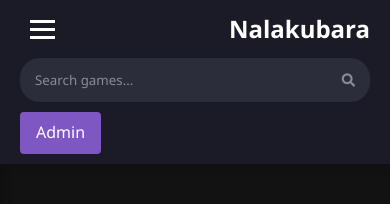
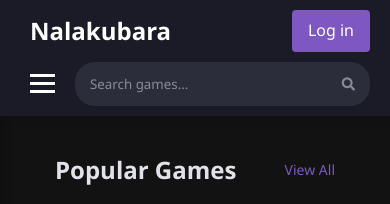
Before and after one commit to goldsame/Nalakubara, a React (Create React App) app in the folder client/: page / in a window 390 px wide. Shown: the top 204 px of the page. Built offline with nearby package versions, Linux system fonts and the light colour scheme; the HTML template or start-up script is replaced by a standard one.

Commit message:
优化移动端显示：修复汉堡菜单功能，调整页头为两行布局，将Admin改为Log in，优化游戏窗口显示

```diff
--- a/client/src/components/Header/Header.css
+++ b/client/src/components/Header/Header.css
@@ -3,16 +3,29 @@
   padding: 10px 20px;
   position: sticky;
   top: 0;
-  z-index: 1001; /* 确保比侧边栏的z-index高 */
+  z-index: 1001;
   box-shadow: 0 2px 10px rgba(0, 0, 0, 0.1);
 }
 
 .header-content {
   display: flex;
+  flex-direction: column;
+  max-width: 1200px;
+  margin: 0 auto;
+}
+
+/* 顶部行样式 */
+.top-row {
+  display: flex;
   justify-content: space-between;
   align-items: center;
-  max-width: 1200px;
-  margin: 0 auto;
+  margin-bottom: 10px;
+}
+
+/* 底部行样式 */
+.bottom-row {
+  display: flex;
+  align-items: center;
 }
 
 .logo a {
@@ -34,7 +47,8 @@
   background-color: #2c2d3a;
   border-radius: 20px;
   padding: 5px 15px;
-  width: 300px;
+  width: 100%;
+  margin-left: 10px;
 }
 
 .search-container input {
@@ -67,7 +81,8 @@
   align-items: center;
 }
 
-.admin-button {
+/* 将admin-button改为login-button */
+.login-button {
   background-color: #7e57c2;
   border-radius: 4px;
   color: white;
@@ -77,25 +92,24 @@
   transition: background-color 0.2s;
 }
 
-.admin-button:hover {
+.login-button:hover {
   background-color: #6a45b6;
 }
 
 /* 汉堡菜单按钮样式 */
 .menu-toggle {
-  display: none;
+  display: block;
   background: none;
   border: none;
   cursor: pointer;
   padding: 10px;
-  margin-right: 10px;
 }
 
 .menu-icon {
   display: block;
   width: 25px;
   height: 3px;
-  background-color: #fff; /* 改为白色以匹配深色背景 */
+  background-color: #fff;
   position: relative;
 }
 
@@ -105,7 +119,7 @@
   position: absolute;
   width: 100%;
   height: 100%;
-  background-color: #fff; /* 改为白色以匹配深色背景 */
+  background-color: #fff;
   left: 0;
 }
 
@@ -117,38 +131,13 @@
   top: 8px;
 }
 
-/* 响应式设计 */
+/* 响应式设计 - 保持两行布局 */
 @media (max-width: 768px) {
-  .menu-toggle {
-    display: block;
-    order: 1;
-  }
-
-  .logo {
-    order: 2;
+  .top-row, .bottom-row {
+    width: 100%;
   }
 
   .search-container {
-    order: 3;
     width: 100%;
-    margin: 10px 0;
-  }
-
-  .nav-buttons {
-    order: 4;
-  }
-
-  .header-content {
-    flex-wrap: wrap;
-    justify-content: space-between;
-  }
-
-  /* 在移动设备上调整布局 */
-  .logo, .menu-toggle, .nav-buttons {
-    flex: 0 0 auto;
-  }
-
-  .search-container {
-    flex: 1 0 100%;
   }
 }
--- a/client/src/components/Header/Header.jsx
+++ b/client/src/components/Header/Header.jsx
@@ -28,7 +28,23 @@ const Header = ({ toggleSidebar }) => {
   return (
     <header className="header">
       <div className="header-content">
-        {/* 简化汉堡菜单按钮 */}
+        {/* 第一行：LOGO和登录按钮 */}
+        <div className="top-row">
+          <div className="logo">
+            <Link to="/">
+              <span>Nalakubara</span>
+            </Link>
+          </div>
+
+          <div className="nav-buttons">
+            <Link to="/admin" className="login-button">
+              Log in
+            </Link>
+          </div>
+        </div>
+
+        {/* 第二行：汉堡菜单和搜索栏 */}
+        <div className="bottom-row">
           <button
             className="menu-toggle"
             onClick={toggleSidebar}
@@ -36,12 +52,6 @@ const Header = ({ toggleSidebar }) => {
           >
             <span className="menu-icon"></span>
           </button>
-
-        <div className="logo">
-          <Link to="/">
-            <span>Nalakubara</span>
-          </Link>
-        </div>
 
           <div className="search-container">
             <input
@@ -55,11 +65,6 @@ const Header = ({ toggleSidebar }) => {
               <i className="fas fa-search"></i>
             </button>
           </div>
-
-        <div className="nav-buttons">
-          <Link to="/admin" className="admin-button">
-            Admin
-          </Link>
         </div>
       </div>
     </header>
--- a/client/src/components/Sidebar/Sidebar.css
+++ b/client/src/components/Sidebar/Sidebar.css
@@ -5,7 +5,7 @@
   position: fixed;
   left: 0;
   top: 0;
-  z-index: 100;
+  z-index: 1000;
   display: flex;
   flex-direction: column;
   overflow: hidden;
@@ -20,7 +20,7 @@
   }
 
   /* 当父容器有mobile-sidebar-visible类时显示 */
-  .sidebar-container.mobile-sidebar-visible .sidebar {
+  .mobile-sidebar-visible .sidebar {
     transform: translateX(0); /* 显示 */
   }
 }
--- a/client/src/pages/GamePage/GamePage.css
+++ b/client/src/pages/GamePage/GamePage.css
@@ -31,14 +31,29 @@
 }
 
 .game-container {
+  width: 100%;
+  max-width: 100%;
+  margin: 0 auto;
   position: relative;
+  aspect-ratio: 16 / 9; /* 保持16:9的宽高比 */
+  background-color: #000;
+}
+
+.game-frame {
+  position: absolute;
+  top: 0;
+  left: 0;
   width: 100%;
-  height: 0;
-  padding-bottom: 56.25%; /* 16:9 宽高比 */
-  background-color: #000;
-  border-radius: 8px;
-  overflow: hidden;
-  margin-bottom: 30px;
+  height: 100%;
+  border: none;
+}
+
+/* 移动端适配 */
+@media (max-width: 768px) {
+  .game-container {
+    width: 100%;
+    height: auto;
+  }
 }
 
 .game-iframe {
```
Lines whose indentation alone changed are shown as unchanged.
